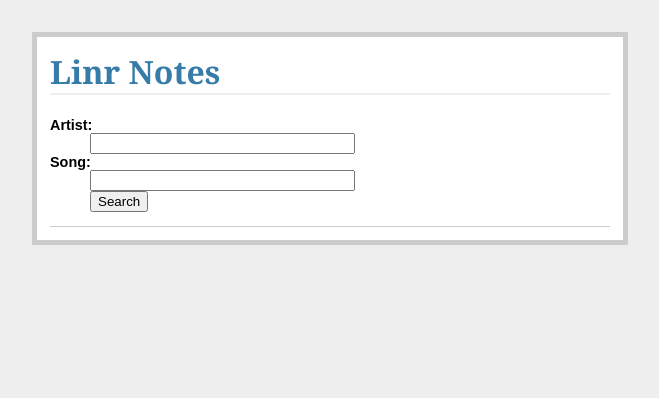
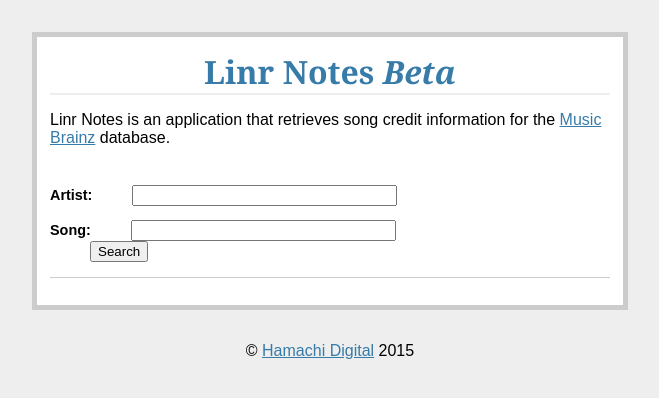
Before and after one commit to coreyar/linr-notes, a Flask app: page / in a window 1280 px wide. Shown: the top 398 px of the page, without its empty margins (310-969 px from the left). Run offline with Flask 2, Linux system fonts and the light colour scheme; some libraries are stand-ins or nearby versions.

Commit message:
Improved Design

```diff
--- a/templates/index.html
+++ b/templates/index.html
@@ -1,4 +1,4 @@
-{% extends "bootstrap_responsive.html" %}
+{% extends "base.html" %}
 {% import "bootstrap_wtf.html" as wtf %}
 
 {% block body_content %}
--- a/templates/layout.html
+++ b/templates/layout.html
@@ -1,4 +1,6 @@
-<!doctype html>
+{% import "wtf.html" as wtf %}
+
+{% block body_content %}
 <title>Linr Notes</title>
 	<link rel=stylesheet type=text/css href="{{ url_for('static', filename='style.css') }}">
 	<script type=text/javascript src="{{ url_for('static', filename='jquery-1.11.3.js') }}"></script>
@@ -13,9 +15,10 @@
 	// </script> -->
 	<script type="text/javascript" src="{{ url_for('static', filename='script.js') }}">
 	</script>
-<div class=page>
-	<h1>Linr Notes</h1>
-	<div class=metanav>
+<div class="page">
+	<h1 align="center">Linr Notes <em>Beta</em> </h1>
+	<p> Linr Notes is an application that retrieves song credit information for the <a href="https://musicbrainz.org/">Music Brainz</a> database.<p>
+	<div class="metanav">
 	<!-- {% if not session.logged_in %}
 		<a href="{{ url_for('login') }}">log in</a>
 	{% else %}
@@ -28,3 +31,8 @@
 
 	{% block body %}{% endblock %}
 </div>
+
+<footer>
+      <p align="center">&copy; <a href="http://www.hamachidigital.com">Hamachi Digital</a> 2015 </p>
+</footer>
+{% endblock %}
--- a/templates/recording.html
+++ b/templates/recording.html
@@ -1,7 +1,7 @@
 {% extends "layout.html" %}
 {% block body %}
 
-<ul class=entries>
+<!-- <ul class=entries> -->
 	<div style="display:inline-block">
 		{% if image %}
 			<img src={{ image }} width=200 height=200>
@@ -35,5 +35,5 @@
 		</div> -->
 	{% endfor %}
 	</div>
-</ul>
+<!-- </ul> -->
 {% endblock %}
--- a/templates/show_entries.html
+++ b/templates/show_entries.html
@@ -1,11 +1,15 @@
 {% extends "layout.html" %}
 {% block body %}
+	{% if not display_results or artist_results %}
 		<form action="{{ url_for('perform_query') }}" method="post" class="perform-query">
 			<dl>
-				<dt>Artist:
-				<dd><input type=text size=30 name="artist">
-				<dt>Song:
-				<dd><input type=text size=30 name="song">
+
+				<dt style="display:inline-block">Artist:
+				<dd style="display:inline-block"><input type=text size=30 name="artist">
+			</dl>
+			<dl>
+				<dt style="display:inline-block">Song:
+				<dd style="display:inline-block"><input type=text size=30 name="song">
 				<!-- <select name="query_type">
 			        <option value="artists">Artist</option>
 			        <option value="recordings">Song</option>
@@ -15,6 +19,7 @@
 			</dl>
 		</form>
 	<ul class=entries>
+	{% endif %}
 	{% if display_results %}
 		{% for id, song in display_results.iteritems() %}
 			<li><h2><a href="{{ url_for('parse_song_title', song_id=id, song_title=song) }}">{{ song }}</a></h2>
--- /dev/null
+++ b/templates/wtf.html
@@ -0,0 +1,203 @@
+{% macro form_errors(form, hiddens=True) %}
+  {%- if form.errors %}
+    {%- for fieldname, errors in form.errors.items() %}
+      {%- if bootstrap_is_hidden_field(form[fieldname]) and hiddens or
+             not bootstrap_is_hidden_field(form[fieldname]) and hiddens != 'only' %}
+        {%- for error in errors %}
+          <p class="error">{{error}}</p>
+        {%- endfor %}
+      {%- endif %}
+    {%- endfor %}
+  {%- endif %}
+{%- endmacro %}
+
+{% macro _hz_form_wrap(horizontal_columns, form_type, add_group=False, required=False) %}
+{% if form_type == "horizontal" %}
+  {% if add_group %}<div class="form-group{% if required %} required{% endif %}">{% endif %}
+  <div class="col-{{horizontal_columns[0]}}-offset-{{horizontal_columns[1]}}
+              col-{{horizontal_columns[0]}}-{{horizontal_columns[2]}}
+             ">
+{% endif %}
+{{caller()}}
+
+{% if form_type == "horizontal" %}
+  {% if add_group %}</div>{% endif %}
+  </div>
+{% endif %}
+{% endmacro %}
+
+{% macro form_field(field,
+                    form_type="basic",
+                    horizontal_columns=('lg', 2, 10),
+                    button_map={}) %}
+
+{# this is a workaround hack for the more straightforward-code of just passing required=required parameter. older versions of wtforms do not have
+the necessary fix for required=False attributes, but will also not set the required flag in the first place. we skirt the issue using the code below #}
+{% if field.flags.required and not required in kwargs %}
+{% set kwargs = dict(required=True, **kwargs) %}
+{% endif %}
+
+{% if field.widget.input_type == 'checkbox' %}
+  {% call _hz_form_wrap(horizontal_columns, form_type, True, required=required) %}
+    <div class="checkbox">
+      <label>
+        {{field()|safe}} {{field.label.text|safe}}
+      </label>
+    </div>
+  {% endcall %}
+{%- elif field.type == 'RadioField' -%}
+  {# note: A cleaner solution would be rendering depending on the widget,
+     this is just a hack for now, until I can think of something better #}
+  {% call _hz_form_wrap(horizontal_columns, form_type, True, required=required) %}
+    {% for item in field -%}
+      <div class="radio">
+        <label>
+          {{item|safe}} {{item.label.text|safe}}
+        </label>
+      </div>
+    {% endfor %}
+  {% endcall %}
+{%- elif field.type == 'SubmitField' -%}
+  {# note: same issue as above - should check widget, not field type #}
+  {% call _hz_form_wrap(horizontal_columns, form_type, True, required=required) %}
+    {{field(class='btn btn-%s' % button_map.get(field.name, 'default'), **kwargs)}}
+  {% endcall %}
+{%- elif field.type == 'FormField' -%}
+{# note: FormFields are tricky to get right and complex setups requiring
+   these are probably beyond the scope of what this macro tries to do.
+   the code below ensures that things don't break horribly if we run into
+   one, but does not try too hard to get things pretty. #}
+  <fieldset>
+    <legend>{{field.label}}</legend>
+    {%- for subfield in field %}
+      {% if not bootstrap_is_hidden_field(subfield) -%}
+        {{ form_field(subfield,
+                      form_type=form_type,
+                      horizontal_columns=horizontal_columns,
+                      button_map=button_map) }}
+      {%- endif %}
+    {%- endfor %}
+  </fieldset>
+{% else -%}
+  <div class="form-group {% if field.errors %} has-error{% endif -%}
+                         {%- if field.flags.required %} required{% endif -%}
+  ">
+      {%- if form_type == "inline" %}
+        {{field.label(class="sr-only")|safe}}
+        {% if field.type == 'FileField' %}
+          {{field(**kwargs)|safe}}
+        {% else %}
+          {{field(class="form-control", **kwargs)|safe}}
+        {% endif %}
+      {% elif form_type == "horizontal" %}
+        {{field.label(class="control-label " + (
+          " col-%s-%s" % horizontal_columns[0:2]
+        ))|safe}}
+        <div class=" col-{{horizontal_columns[0]}}-{{horizontal_columns[2]}}">
+          {% if field.type == 'FileField' %}
+            {{field(**kwargs)|safe}}
+          {% else %}
+            {{field(class="form-control", **kwargs)|safe}}
+          {% endif %}
+        </div>
+        {%- if field.errors %}
+          {%- for error in field.errors %}
+            {% call _hz_form_wrap(horizontal_columns, form_type, required=required) %}
+              <p class="help-block">{{error}}</p>
+            {% endcall %}
+          {%- endfor %}
+        {%- elif field.description -%}
+          {% call _hz_form_wrap(horizontal_columns, form_type, required=required) %}
+            <p class="help-block">{{field.description|safe}}</p>
+          {% endcall %}
+        {%- endif %}
+      {%- else -%}
+        {{field.label(class="control-label")|safe}}
+        {{field(class="form-control", **kwargs)|safe}}
+
+        {%- if field.errors %}
+          {%- for error in field.errors %}
+            <p class="help-block">{{error}}</p>
+          {%- endfor %}
+        {%- elif field.description -%}
+          <p class="help-block">{{field.description|safe}}</p>
+        {%- endif %}
+      {%- endif %}
+  </div>
+{% endif %}
+{% endmacro %}
+
+{# valid form types are "basic", "inline" and "horizontal" #}
+{% macro quick_form(form,
+                    action="",
+                    method="post",
+                    extra_classes=None,
+                    role="form",
+                    form_type="basic",
+                    horizontal_columns=('lg', 2, 10),
+                    enctype=None,
+                    button_map={},
+                    id="") %}
+{#-
+action="" is what we want, from http://www.ietf.org/rfc/rfc2396.txt:
+
+4.2. Same-document References
+
+   A URI reference that does not contain a URI is a reference to the
+   current document.  In other words, an empty URI reference within a
+   document is interpreted as a reference to the start of that document,
+   and a reference containing only a fragment identifier is a reference
+   to the identified fragment of that document.  Traversal of such a
+   reference should not result in an additional retrieval action.
+   However, if the URI reference occurs in a context that is always
+   intended to result in a new request, as in the case of HTML's FORM
+   element, then an empty URI reference represents the base URI of the
+   current document and should be replaced by that URI when transformed
+   into a request.
+
+ -#}
+{#- if any file fields are inside the form and enctype is automatic, adjust
+    if file fields are found. could really use the equalto test of jinja2
+    here, but latter is not available until 2.8
+
+    warning: the code below is guaranteed to make you cry =(
+#}
+{%- set _enctype = [] %}
+{%- if enctype is none -%}
+  {%- for field in form %}
+    {%- if field.type == 'FileField' %}
+      {#- for loops come with a fairly watertight scope, so this list-hack is
+          used to be able to set values outside of it #}
+      {%- set _ = _enctype.append('multipart/form-data') -%}
+    {%- endif %}
+  {%- endfor %}
+{%- else %}
+  {% set _ = _enctype.append(enctype) %}
+{%- endif %}
+<form
+  {%- if action != None %} action="{{action}}"{% endif -%}
+  {%- if id %} id="{{id}}"{% endif -%}
+  {%- if method %} method="{{method}}"{% endif %}
+  class="form
+    {%- if extra_classes %} {{extra_classes}}{% endif -%}
+    {%- if form_type == "horizontal" %} form-horizontal
+    {%- elif form_type == "inline" %} form-inline
+    {%- endif -%}
+  "
+  {%- if _enctype[0] %} enctype="{{_enctype[0]}}"{% endif -%}
+  {%- if role %} role="{{role}}"{% endif -%}
+  >
+  {{ form.hidden_tag() }}
+  {{ form_errors(form, hiddens='only') }}
+
+  {%- for field in form %}
+    {% if not bootstrap_is_hidden_field(field) -%}
+      {{ form_field(field,
+                    form_type=form_type,
+                    horizontal_columns=horizontal_columns,
+                    button_map=button_map) }}
+    {%- endif %}
+  {%- endfor %}
+
+</form>
+{%- endmacro %}
```
Also changed, not shown: templates/base.html (added, +34 -0 lines), static/style.css (line endings or trailing spaces).
